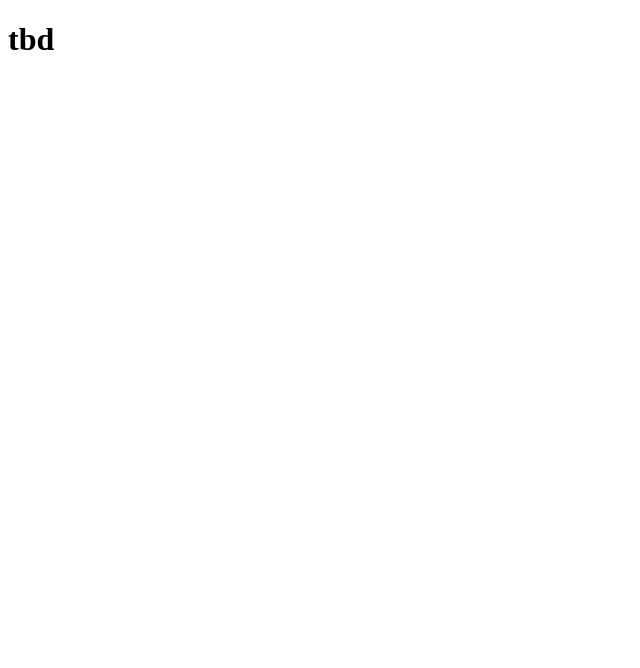
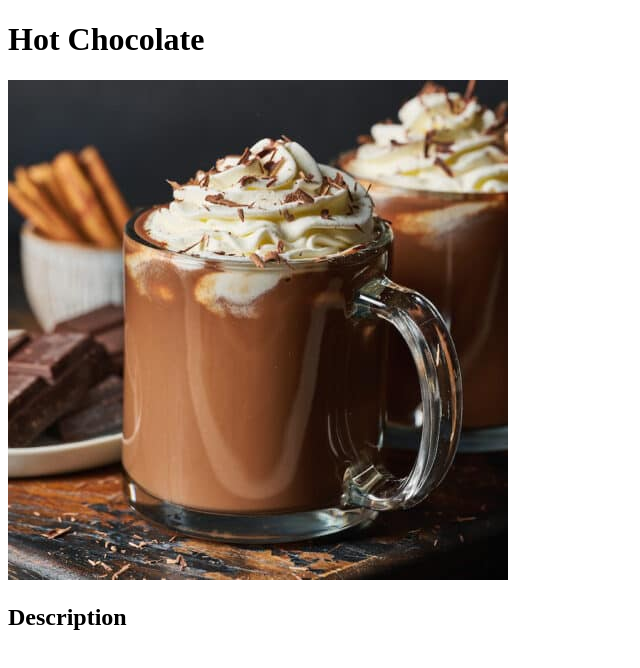
Before and after one commit to mycoalrd/odin_recipes, a plain HTML site: page recipes/hot_chocolate.html in a window 1280 px wide. Shown: the whole page, without its empty margins (0-640 px from the left). Drawn offline with Linux system fonts and the light colour scheme.

Commit message:
Change title and h1 to Hot Chocolate Add hot-chocolate.jpg to file Create heading for description

```diff
--- a/recipes/hot_chocolate.html
+++ b/recipes/hot_chocolate.html
@@ -2,9 +2,11 @@
 <html lang="en">
         <head>
             <meta charset="utf-8">
-            <title> tbd </title>
+            <title> Hot Chocolate </title>
         </head>
     <body>
-         <h1> tbd </h1>
+        <h1> Hot Chocolate </h1>
+            <img src="../images/hot-chocolate.jpg" alt="Two glass mugs of hot chocolate with whipped cream. Chocolate and cinnamon are in the background.">
+        <h2> Description </h2>
     </body>
 </html>
```
